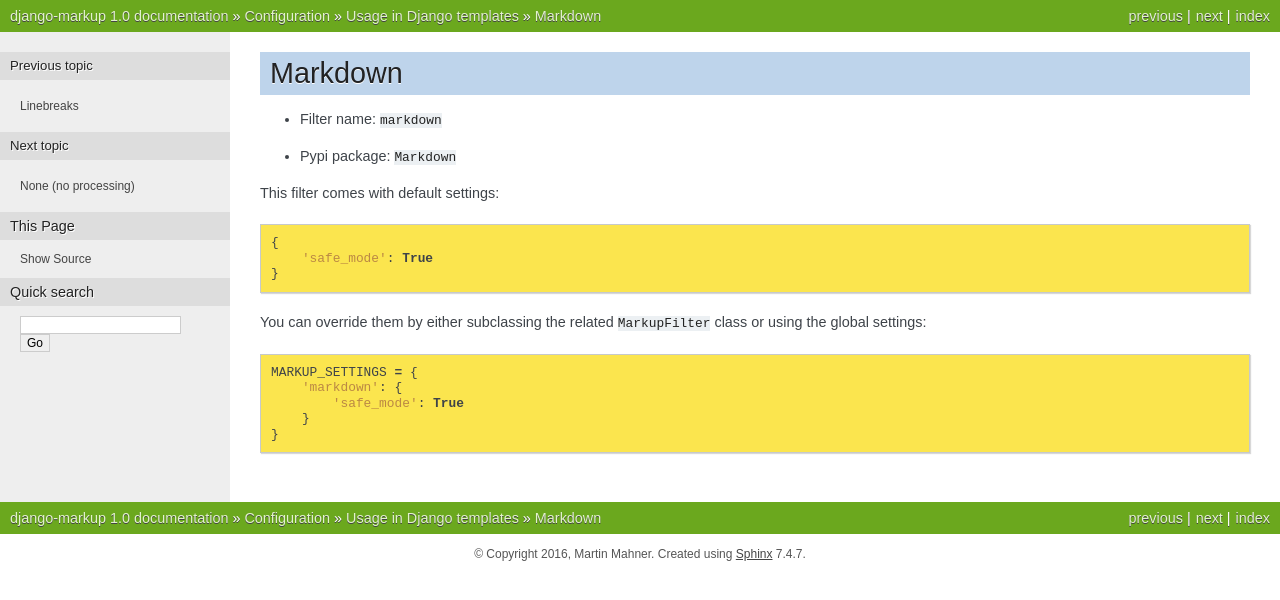
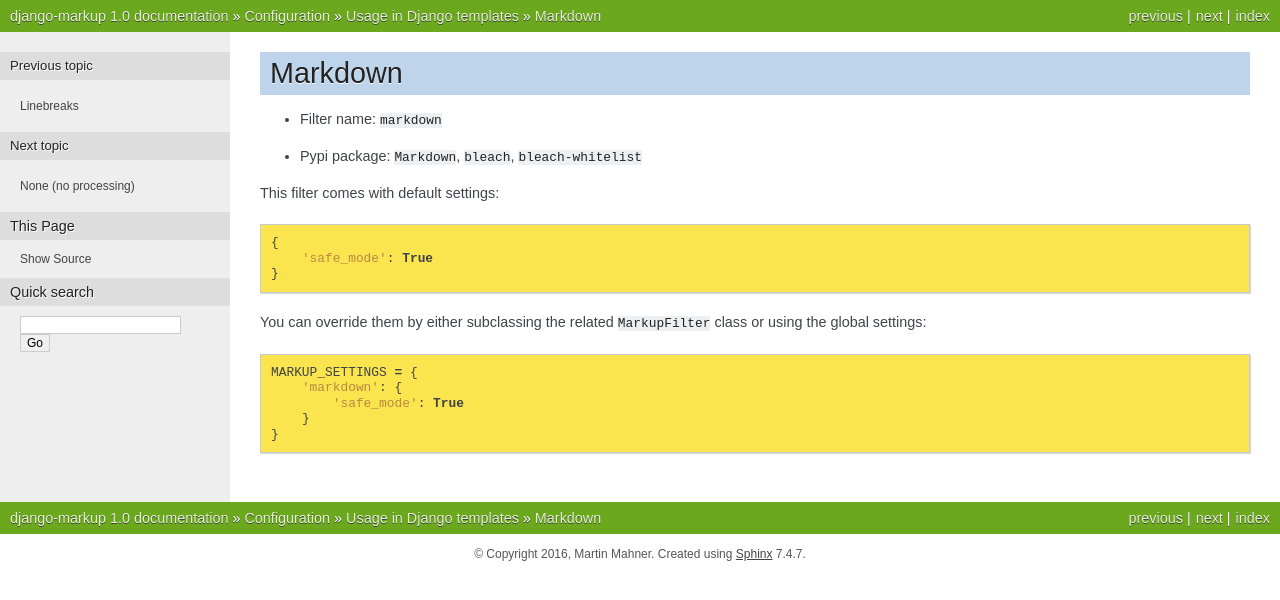
Before and after one commit to bartTC/django-markup, a Sphinx documentation site: the page built from docs/bundled_filter/markdown.rst, in a window 1280 px wide. Shown: the top 600 px of the page. Built offline with Sphinx 7.4.7, drawn with Linux system fonts in a browser that asks for light colours; pages that are not in the unit, such as notebooks, are missing from menus.

Commit message:
Update markdown.rst

```diff
--- a/docs/bundled_filter/markdown.rst
+++ b/docs/bundled_filter/markdown.rst
@@ -4,7 +4,7 @@ Markdown
 ========
 
 - Filter name: ``markdown``
-- Pypi package: ``Markdown``
+- Pypi package: ``Markdown``, ``bleach``, ``bleach-whitelist``
 
 This filter comes with default settings::
 
```
